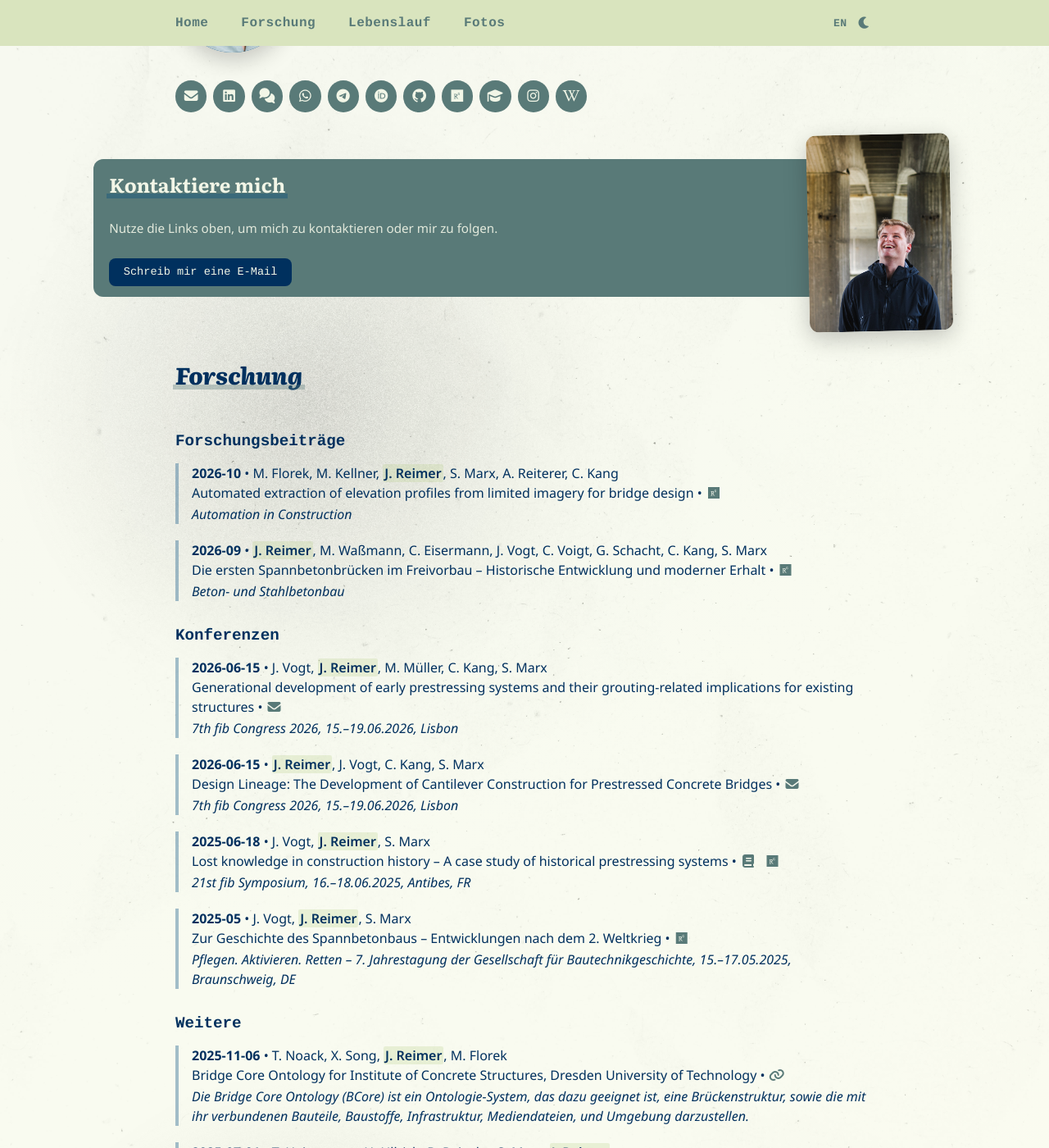
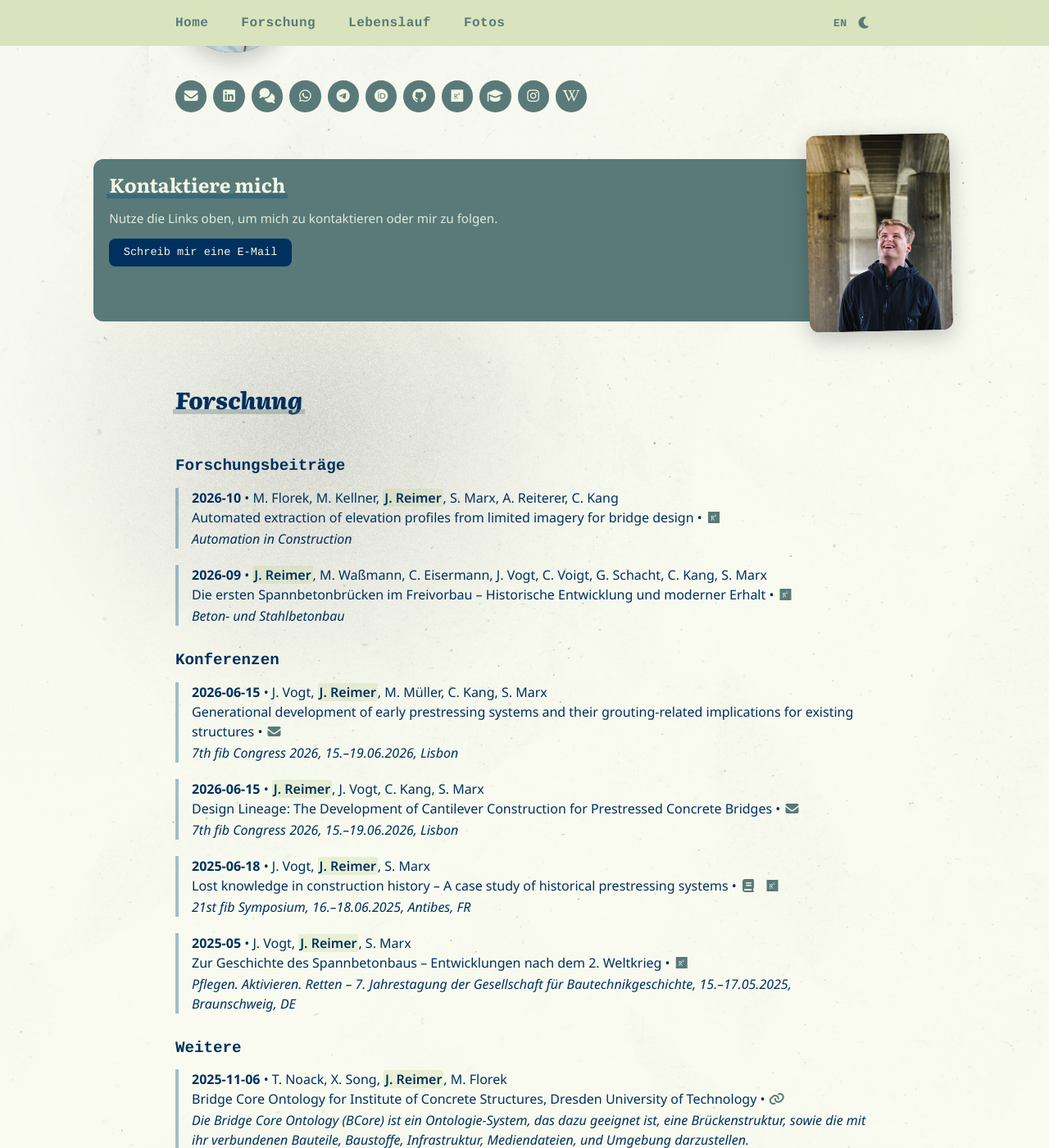
Before and after one commit to JohannesReimer/johannesreimer.github.io, a Jekyll site: the page built from index.md, in a window 1280 px wide and 1400 px high, scrolled down 204 px. Shown: the whole window at 82% size. Built offline with Jekyll 4.4.1, drawn with Linux system fonts in a browser that asks for light colours; nearby versions of some CDN libraries; a style sheet for code colours, icons or effects is not loaded.

Commit message:
Updated callout styling

```diff
--- a/_includes/sections/home.html
+++ b/_includes/sections/home.html
@@ -46,6 +46,9 @@
   {% for callout in home_callouts %}
   <div class="callout-box{% if forloop.index0 == closest_index %} active{% endif %}">
     <div class="callout-text">
+      {% if callout.image %}
+      <div class="callout-image-spacer"></div>
+      {% endif %}
       <h2 data-i18n-lang="de">{{ callout.title.de }}</h2>
       <h2 data-i18n-lang="en" hidden>{{ callout.title.en }}</h2>
       <p data-i18n-lang="de">{{ callout.description.de }}</p>
@@ -80,6 +83,21 @@
     var currentIndex = boxes.findIndex(function (b) { return b.classList.contains('active'); });
     if (currentIndex < 0) currentIndex = 0;
 
+    function updateSpacerSize() {
+      boxes.forEach(function (box) {
+        var img = box.querySelector('.callout-image img');
+        var spacer = box.querySelector('.callout-image-spacer');
+        if (img && spacer) {
+          var width = img.offsetWidth;
+          var height = img.offsetHeight;
+          if (width > 0 && height > 0) {
+            spacer.style.width = (width - 8) + 'px';
+            spacer.style.height = (height - 80) + 'px';
+          }
+        }
+      });
+    }
+
     function advance() {
       var current = boxes[currentIndex];
       currentIndex = (currentIndex + 1) % boxes.length;
--- a/css/style.css
+++ b/css/style.css
@@ -37,7 +37,6 @@
   --primary-blue-35: rgba(0, 75, 127, 0.35);
   --accent-teal-35: rgba(89, 122, 120, 0.35);
   --accent-teal-65: rgba(89, 122, 120, 0.65);
-  --primary-blue-35: rgba(0, 75, 127, 0.35);
   --accent-green-35: rgba(175, 198, 118, 0.35);
   --accent-green-light: #d9e4be;
   --nav-height: 56px;
@@ -609,19 +608,23 @@
 
 .callout-text {
   flex: 1;
-  display: flex;
-  flex-direction: column;
-  gap: 0.75rem;
+  display: block;
+}
+
+.callout-image-spacer {
+  float: right;
+  margin-left: 0.8rem;
+  margin-bottom: 0.75rem;
 }
 
 .callout-text h2 {
   font-family: var(--font-h1);
   font-size: 1.5rem;
   margin-top: 0;
+  margin-bottom: 0.75rem;
   color: inherit;
   position: relative;
   display: inline-block;
-  align-self: flex-start;
 }
 
 .callout-text h2::after {
@@ -639,6 +642,7 @@
   line-height: 1.55;
   color: inherit;
   opacity: 0.9;
+  margin-bottom: 0.75rem;
 }
 
 .callout-cta {
@@ -656,7 +660,8 @@
 
 .callout-cta:hover,
 .callout-cta:focus-visible {
-  background: rgba(255, 255, 255, 0.28);
+  background: var(--primary-blue-35);
+  color: inherit;
 }
 
 .callout-image {
```
Also changed, not shown: other parts of _includes/sections/home.html (+12 -0 lines).
